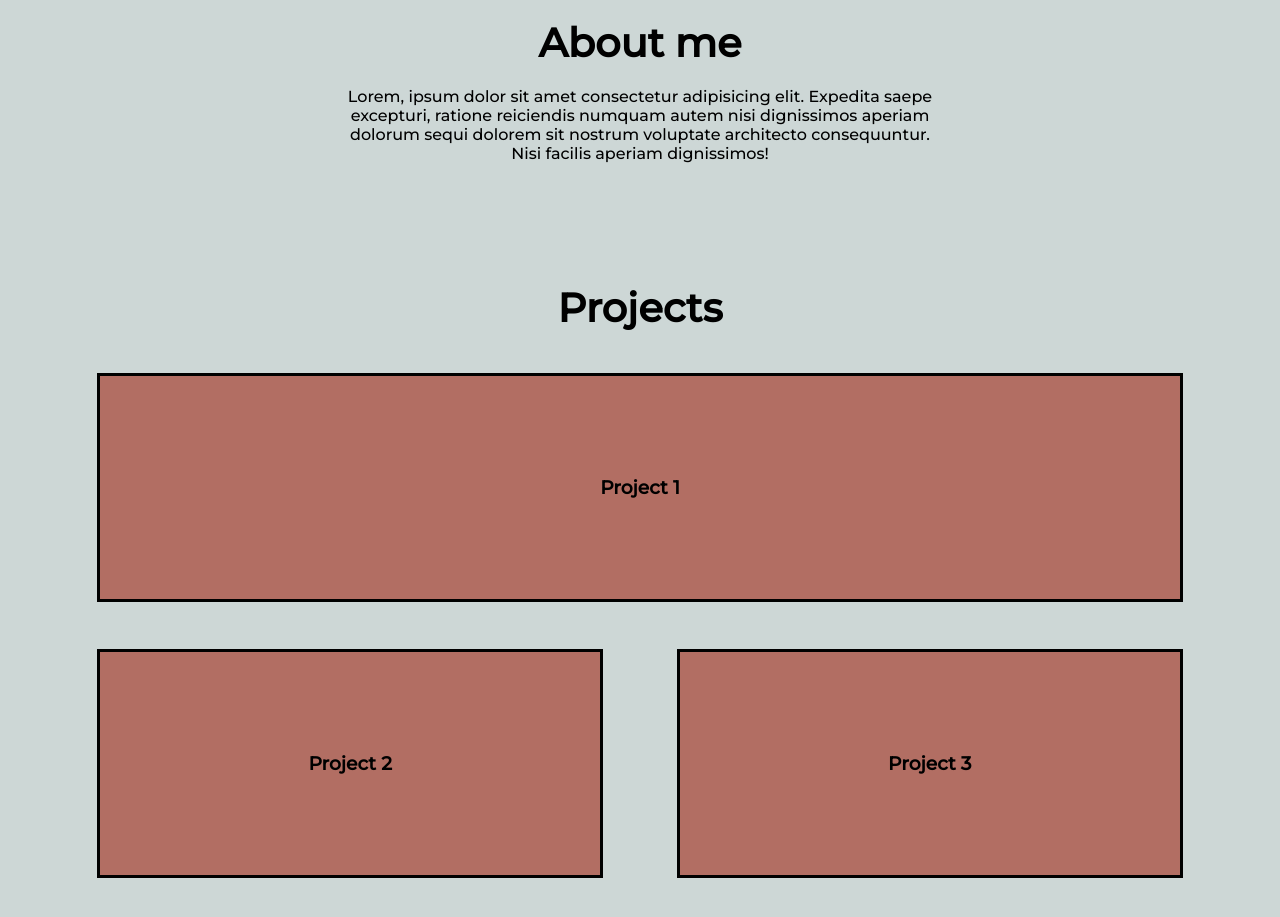
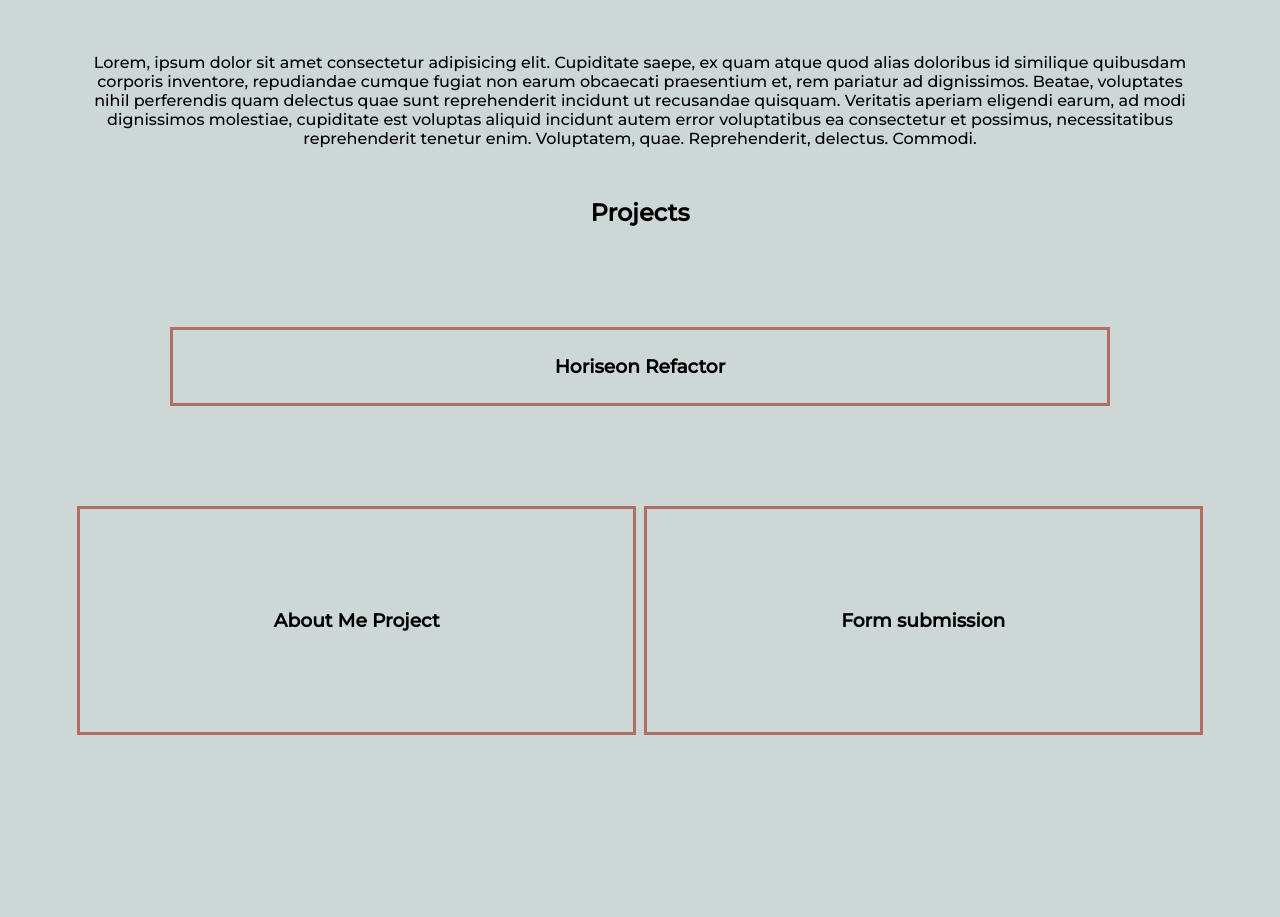
Before and after one commit to IAmSkidd7/Portfolio-Homework, a plain HTML site: page index.html in a window 1280 px wide. Shown: the part 639-1556 px from the top of the page. Drawn offline with Linux system fonts and the light colour scheme.

Commit message:
updated css and html elements to improve the page

```diff
--- a/assets/style.css
+++ b/assets/style.css
@@ -22,11 +22,15 @@ header{
 }
 
 .headshot{
-    border-radius: 50%;
+    border-radius: 8%;
+     text-align: center;
+    margin: auto;
+    padding: 20px 20px;
+}
+
+p{
     text-align: center;
-    margin: auto;
-    background-color: #CDD7D6;
-    padding: 20px 20px;
+    padding: 50px 20px;
 }
 
 body{
@@ -72,71 +76,58 @@ button:hover{
 }
 
 main{
+    display: flex;
+    flex-direction: column;
+    flex-wrap: wrap;
+    max-width: 1140px;
+    margin: 0 auto;
+    justify-content: center;
     font-family: 'montserrat', sans-serif;
     text-align: center;
-    padding: 20px 50px;
+    /* width: auto; */
 }
 
-#paragraph{
+.section-1{
     display: flex;
+    flex-direction: row;
     justify-content: center;
-    max-width: 50%;
-    margin: 0 auto;
-    margin-bottom: 100px;
-
+    border: solid #B26E63;
+    padding: 25px;
+    margin: 100px;
 }
 
-h2 {
-    padding: 20px 50px;
-    display: flex;
-    justify-content: center;
-    font-size: 40px;
+.section-1:hover{
+    background-color:rgba(0, 136, 169, 1);
+    border: none;
+    border-radius: 50px;
+    cursor: pointer;
+    transition: all 0.3s ease 0s;
+    padding: 15px;
 }
 
-.projects{
-     display: flex;
+.section-2{
+    display: flex;
+    flex-direction: row;
     flex-wrap: wrap;
-    align-items: center;
-    justify-content: center;
-     height: 450px;
-     padding-top: 100px;
+    justify-content: space-evenly;
 }
 
-.project-2, .project-3{
-    background-color: #B26E63;
-    border: solid black;
-    transition:  253ms ease-out;
-    padding: 100px 100px;
-    margin-top: 100px;
-    width: 300px;
+.small-projects{
+    display: flex;
+    flex-direction: row;
+    justify-content: center;
+    border: solid #B26E63;
+    padding: 100px;
+    width: 31%;
+    transition: 0.3s ease;
 }
 
-.project-2:hover{
-    background-image: url(./Images/clean-code.png);
-    transition: all 1000ms ease-out;
+.small-projects:hover{
+    background-color:rgba(0, 136, 169, 1);
+    border: none;
+    border-radius: 50px;
+    cursor: pointer;
+    transition: all 0.3s ease 0s;
+    padding: 50px;
+    text-align: center;
 }
-
-#main-project{
-    background-image: url(./);
-}
-
-#main-project{
-    display: inline;
-    align-items: center;
-    justify-content: center;
-    background-color: #B26E63;
-    border-style: dotted;
-    padding: 100px 500px;
-    border: solid black;
-}
-
-
-
-.small-projects{
-    padding-top: 50px;
-    display: flex;
-    flex-direction: row;
-    align-items: center;
-    justify-content: space-between;
-    /* background-color: #B26E63; */
-}
--- a/index.html
+++ b/index.html
@@ -1,5 +1,6 @@
 <!DOCTYPE html>
 <html lang="en">
+
 <head>
     <meta charset="UTF-8">
     <meta http-equiv="X-UA-Compatible" content="IE=edge">
@@ -7,43 +8,50 @@
     <title>Baron's Portfolio</title>
     <link rel="stylesheet" href="./assets/style.css">
     <link rel="preconnect" href="https://fonts.googleapis.com">
-<link rel="preconnect" href="https://fonts.gstatic.com" crossorigin>
-<link href="https://fonts.googleapis.com/css2?family=Montserrat:wght@500&display=swap" rel="stylesheet">
+    <link rel="preconnect" href="https://fonts.gstatic.com" crossorigin>
+    <link href="https://fonts.googleapis.com/css2?family=Montserrat:wght@500&display=swap" rel="stylesheet">
 </head>
+
 <body>
     <header>
         <h1>Baron's Portfolio</h1>
         <nav class="buttons">
             <ul class="nav-links">
-                <li><a href="#about-me" class="btn">About Me</a></li>
-                <li><a href="#project-link" class="btn">Projects</a></li>
-                <li><a href="#" class=" btn">Resume</a></li>
+                <li><a href="#about-me">About Me</a></li>
+                <li><a href="#project-link">Projects</a></li>
             </ul>
         </nav>
         <a class="cta" href="#"><button>Contact Me</button></a>
     </header>
     <main>
         <img class="headshot" src="https://via.placeholder.com/400" alt="Baron Skidmore headshot">
-        <h2 id="about-me">About me</h2>
-        <section id="paragraph">
-            <p>Lorem, ipsum dolor sit amet consectetur adipisicing elit. Expedita saepe excepturi, ratione reiciendis numquam autem nisi dignissimos aperiam dolorum sequi dolorem sit nostrum voluptate architecto consequuntur. Nisi facilis aperiam dignissimos!</p>
-        </section>
-        <h2 id="project-link">Projects</h2>
-        <section class="projects">
-            <article>
-                <h3 id="main-project">Project 1</h3>
-                <section class="small-projects">
-                <div class="project-2">
-                    <h3>Project 2</h3>
-                </div>
-                <div class="project-3">
-                    <h3>Project 3</h3>
-                </div>
-                </section>
-            </article>
-        </section>
+        <h2>About me</h2>
+        <p>Lorem, ipsum dolor sit amet consectetur adipisicing elit. Cupiditate saepe, ex quam atque quod alias
+            doloribus id similique quibusdam corporis inventore, repudiandae cumque fugiat non earum obcaecati
+            praesentium et, rem pariatur ad dignissimos. Beatae, voluptates nihil perferendis quam delectus quae sunt
+            reprehenderit incidunt ut recusandae quisquam. Veritatis aperiam eligendi earum, ad modi dignissimos
+            molestiae, cupiditate est voluptas aliquid incidunt autem error voluptatibus ea consectetur et possimus,
+            necessitatibus reprehenderit tenetur enim. Voluptatem, quae. Reprehenderit, delectus. Commodi.</p>
+        <h2>Projects</h2>
+        <article>
+            <section class="section-1">
+                <h3>Horiseon Refactor</h3>
+            </section>
+            <section class="section-2">
+                <h3 class="small-projects">About Me Project</h3>
+                <h3 class="small-projects">Form submission</h3>
+            </section>
+        </article>
+
+
+
+
     </main>
+    <!-- <footer>
+        <h2>Contact Me</h2>
+    </footer> -->
 
 
 </body>
+
 </html>
```
Also changed, not shown: assets/Images/placeholder.png (added).
